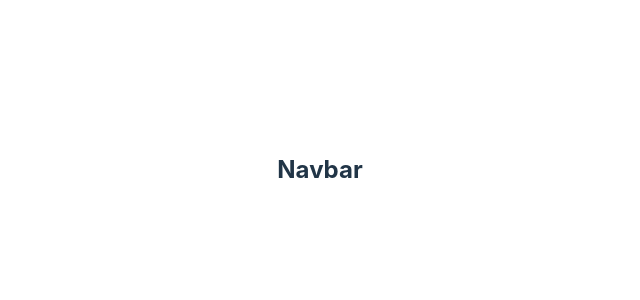
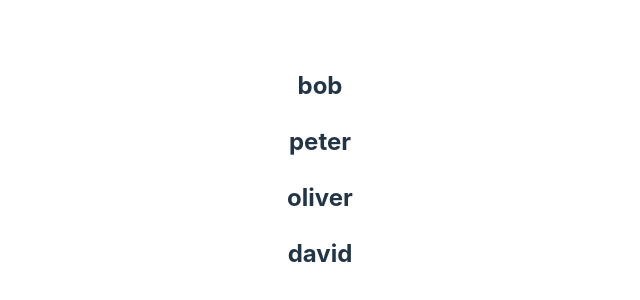
Before and after one commit to samnart1/nativecpp, a React (Vite) app in the folder react/my-react-app/: page / in a window 1280 px wide. Shown: the part 230-530 px from the top of the page, without its empty margins (320-960 px from the left). Built offline with nearby package versions, Linux system fonts and the light colour scheme.

Commit message:
small changes

```diff
--- /dev/null
+++ b/react/my-react-app/src/05-leverage-js/List.jsx
@@ -0,0 +1,14 @@
+import React from 'react'
+import { people } from '../data'
+
+const List = () => {
+  return (
+    <div>
+      {people.map((person) => {
+        return  <h2 key={person.id}>{person.name}</h2>
+      })}
+    </div>
+  )
+}
+
+export default List
--- a/react/my-react-app/src/App.jsx
+++ b/react/my-react-app/src/App.jsx
@@ -8,6 +8,7 @@ import FetchData from './02-useEffect/fetchEffect'
 import MultiReturns from './03-multipleReturns/multiReturns'
 import Challenge from './03-multipleReturns/userChallenge'
 import Navbar from './04-projectStructure/Navbar'
+import List from './05-leverage-js/List'
 
 function App() {
   return (
@@ -19,7 +20,8 @@ function App() {
       {/* <FetchData /> */}
       {/* <MultiReturns /> */}
       {/* <Challenge /> */}
-      <Navbar />
+      {/* <Navbar /> */}
+      <List />
     </>
   )
 }
```
